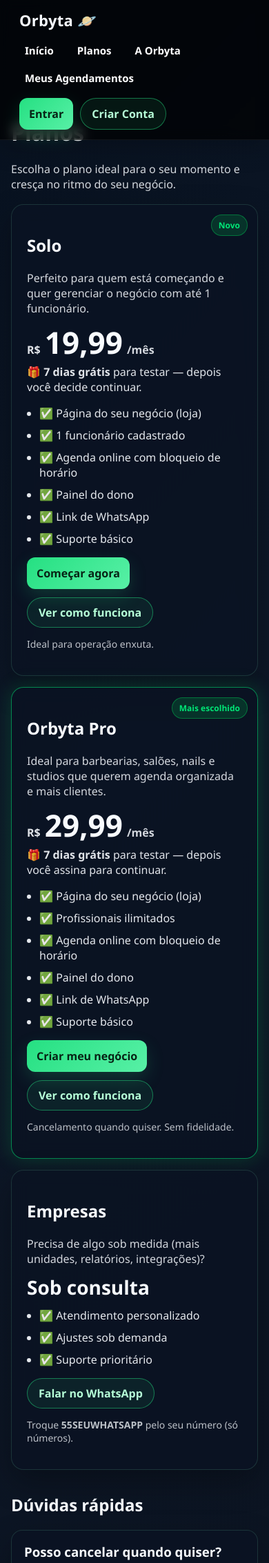
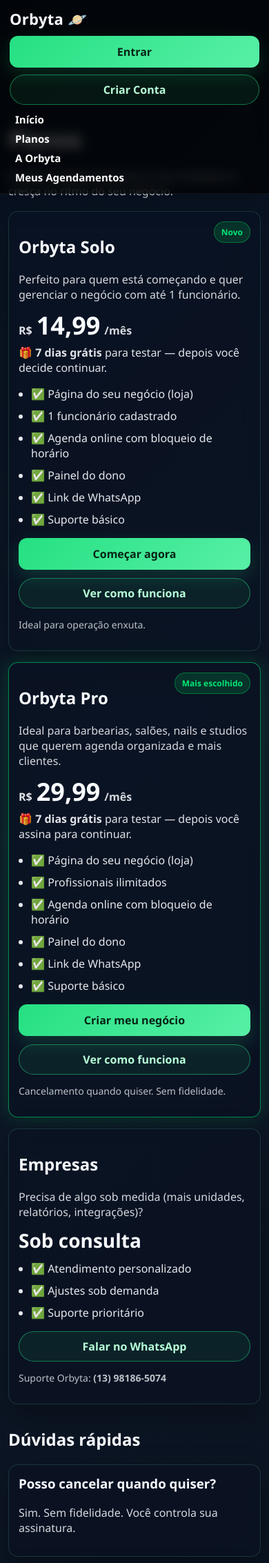
Before and after one commit to Carlosvictoor/orbyta, a Flask app: page /planos in a window 390 px wide. Shown: the top 2266 px of the page at 69% size. Run offline with Flask 3, Linux system fonts and the light colour scheme.

Commit message:
Ajusta Solo, suporte e mobile

```diff
--- a/orbyta/core/constants.py
+++ b/orbyta/core/constants.py
@@ -49,10 +49,10 @@ MP_API = "https://api.mercadopago.com"
 PLANO_PADRAO = "pro"
 PLANOS_CONFIG = {
     "solo": {
-        "nome": "Solo",
-        "valor": 19.99,
+        "nome": "Orbyta Solo",
+        "valor": 14.99,
         "limite_funcionarios": 1,
-        "descricao": "Ideal para quem quer operar com até 1 funcionário.",
+        "descricao": "Perfeito para autônomos e pequenos negócios com até 1 funcionário.",
     },
     "pro": {
         "nome": "Orbyta Pro",
--- a/orbyta/static/style.css
+++ b/orbyta/static/style.css
@@ -1030,6 +1030,17 @@ input, select, textarea{
   color: #fff;
 }
 
+select{
+  color-scheme: dark;
+}
+
+select option,
+select optgroup,
+datalist option{
+  background: #0f1c2e;
+  color: #ffffff;
+}
+
 textarea{
   width: 100%;
   min-height: 96px;
@@ -1420,3 +1431,101 @@ button{
   .agenda-top{ flex-direction:column; align-items:flex-start; }
   .accordion-service-top{ flex-direction:column; }
 }
+
+@media (max-width: 768px){
+  .navbar{
+    padding:12px 14px;
+    gap:10px;
+  }
+
+  .menu{
+    width:100%;
+    order:3;
+  }
+
+  .menu ul{
+    flex-direction:column;
+    align-items:stretch;
+    gap:6px;
+  }
+
+  .menu a,
+  .dropbtn{
+    width:100%;
+    text-align:left;
+    justify-content:flex-start;
+  }
+
+  .dropdown-content{
+    position:static;
+    top:auto;
+    left:auto;
+    width:100%;
+    margin-top:8px;
+  }
+
+  .actions{
+    width:100%;
+    margin-left:0;
+  }
+
+  .actions .btn,
+  .hero-actions .btn,
+  .plan-actions .btn,
+  .plan-actions .link-btn,
+  .biz-actions .btn,
+  .biz-actions .link-btn{
+    width:100%;
+  }
+
+  .container,
+  .page,
+  .dash,
+  .agenda-container{
+    margin-top:180px !important;
+    padding-left:12px;
+    padding-right:12px;
+  }
+
+  .table{
+    display:block;
+    overflow-x:auto;
+    white-space:nowrap;
+  }
+
+  .grid,
+  .plans-grid,
+  .faq-grid,
+  .feature-grid,
+  .summary-row,
+  .hero-stat-row,
+  .profissionais-grid{
+    grid-template-columns:1fr;
+  }
+}
+
+@media (max-width: 480px){
+  .card,
+  .panel,
+  .biz-card,
+  .plan-card,
+  .agenda-card,
+  .kpi{
+    padding:14px;
+    border-radius:14px;
+  }
+
+  .home-hero h1{
+    font-size:clamp(28px, 8vw, 36px);
+  }
+
+  .price-value{
+    font-size:36px;
+  }
+
+  button,
+  .btn,
+  .link-btn{
+    width:100%;
+  }
+}
--- a/orbyta/templates/assinar.html
+++ b/orbyta/templates/assinar.html
@@ -96,6 +96,10 @@
   </div>
 
   <p class="small-muted" style="margin-top:12px;">
+    Suporte Orbyta: <a href="https://wa.me/5513981865074?text=Ol%C3%A1%2C%20preciso%20de%20ajuda%20com%20meu%20plano%20da%20Orbyta" target="_blank" rel="noopener noreferrer"><b>(13) 98186-5074</b></a>
+  </p>
+
+  <p class="small-muted" style="margin-top:8px;">
     Dica: em produção, configure o webhook do Mercado Pago apontando para <code>/webhook/mercadopago</code>.
   </p>
 
--- a/orbyta/templates/planos.html
+++ b/orbyta/templates/planos.html
@@ -50,14 +50,14 @@
     <div class="plan-card">
       <div class="plan-badge">Novo</div>
 
-      <h2>Solo</h2>
+      <h2>Orbyta Solo</h2>
       <p class="plan-desc">
         Perfeito para quem está começando e quer gerenciar o negócio com até 1 funcionário.
       </p>
 
       <div class="price">
         <span class="price-currency">R$</span>
-        <span class="price-value">19,99</span>
+        <span class="price-value">14,99</span>
         <span class="price-period">/mês</span>
       </div>
 
@@ -76,7 +76,7 @@
 
       <div class="plan-actions">
         {% if session.get("usuario") and session.get("tipo") == "dono" %}
-          <a class="btn primary" href="/assinar?plano=solo">Escolher Solo</a>
+          <a class="btn primary" href="/assinar?plano=solo">Escolher Orbyta Solo</a>
         {% elif session.get("usuario") and session.get("tipo") == "admin" %}
           <a class="btn primary" href="/admin">Acessar admin</a>
         {% elif session.get("usuario") %}
@@ -157,13 +157,13 @@
       </ul>
 
       <div class="plan-actions">
-        <a class="btn outline" href="https://wa.me/55SEUWHATSAPP" target="_blank" rel="noopener noreferrer">
+        <a class="btn outline" href="https://wa.me/5513981865074?text=Ol%C3%A1%2C%20quero%20saber%20mais%20sobre%20os%20planos%20da%20Orbyta" target="_blank" rel="noopener noreferrer">
           Falar no WhatsApp
         </a>
       </div>
 
       <p class="plan-note">
-        Troque <b>55SEUWHATSAPP</b> pelo seu número (só números).
+        Suporte Orbyta: <b>(13) 98186-5074</b>
       </p>
     </div>
   </div>
```
Also changed, not shown: orbyta/routes/auth_routes.py (+8 -2 lines), orbyta/routes/pagamento_routes.py (+18 -2 lines), orbyta/templates/quero_ser_dono.html (+7 -7 lines).
